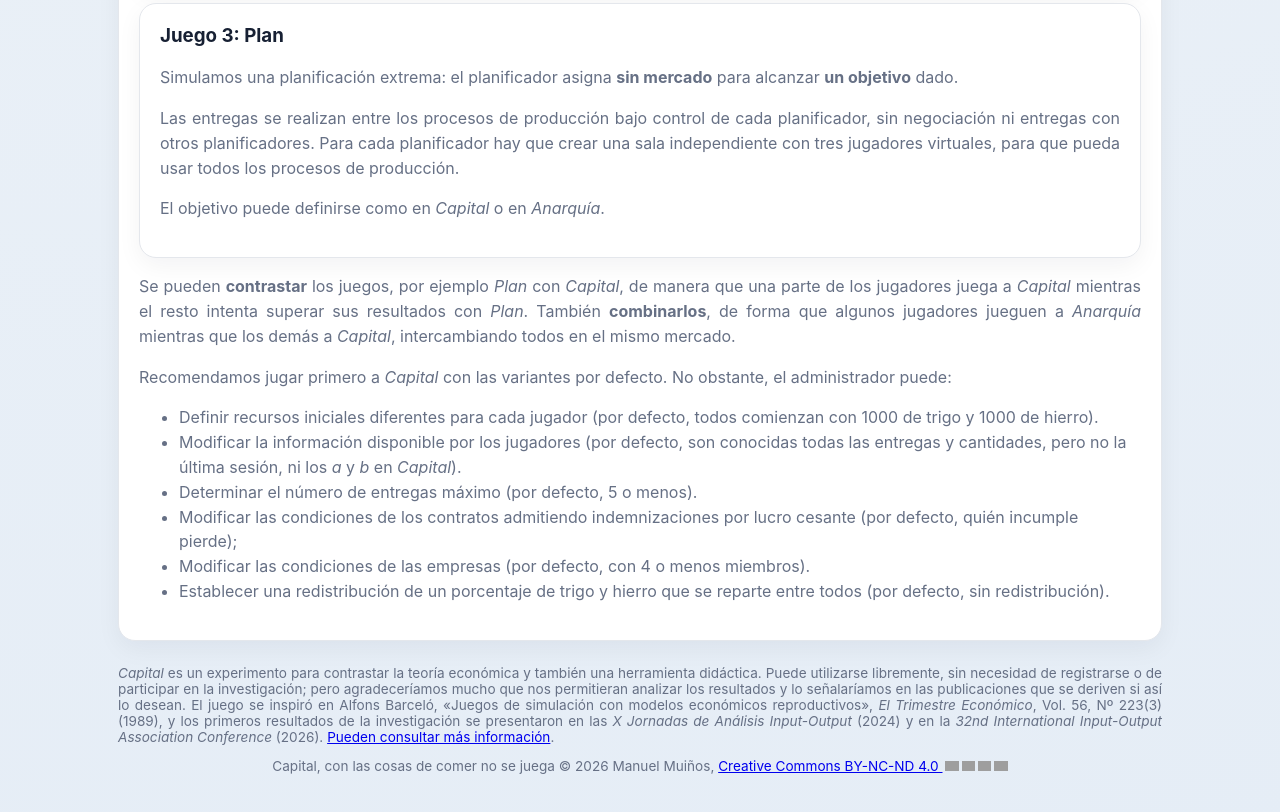
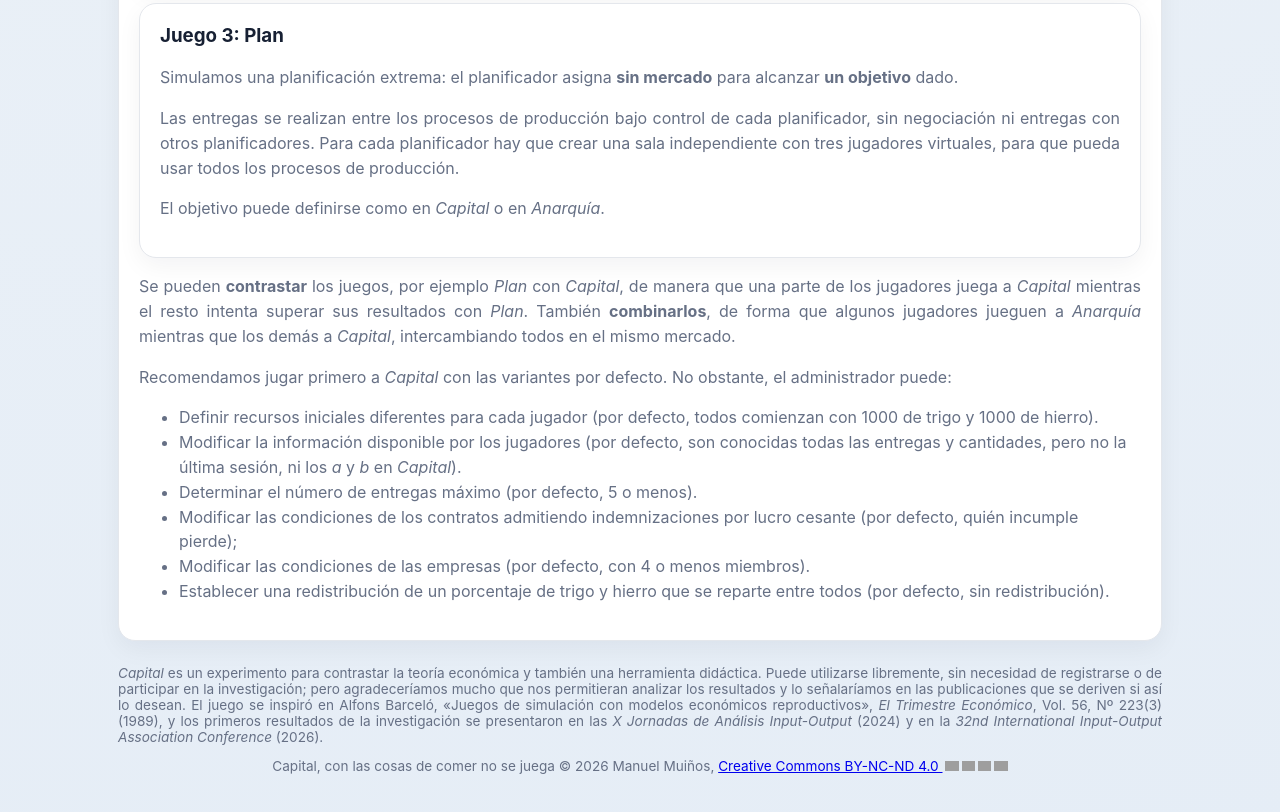
Before and after one commit to mmuinosp-hub/uab, a website: page public/index.html in a window 1280 px wide. Shown: the part 3176-3988 px from the top of the page. Drawn offline with Linux system fonts and the light colour scheme; grey boxes are pictures that could not be loaded.

Commit message:
Add files via upload

```diff
--- a/public/index.html
+++ b/public/index.html
@@ -144,7 +144,7 @@ main{max-width:1080px;margin:auto;padding:34px 18px 70px}.hero{padding:38px 30px
 
 <div class="footer">
 <p align ="Justify">
-<I>Capital</I> es un experimento para contrastar la teoría económica y también una herramienta didáctica. Puede utilizarse libremente, sin necesidad de registrarse o de participar en la investigación; pero agradeceríamos mucho que nos permitieran analizar los resultados y lo señalaríamos en las publicaciones que se deriven si así lo desean. El juego se inspiró en Alfons Barceló, «Juegos de simulación con modelos económicos reproductivos», <i>El Trimestre Económico</i>, Vol. 56, Nº 223(3) (1989), y los primeros resultados de la investigación se presentaron en las <i>X Jornadas de Análisis Input-Output</i> (2024) y en la <i>32nd International Input-Output Association Conference</i> (2026). <a href="https://sites.google.com/site/manuelmuinhospan/capital" target="_blank">Pueden consultar más información</A>.
+<I>Capital</I> es un experimento para contrastar la teoría económica y también una herramienta didáctica. Puede utilizarse libremente, sin necesidad de registrarse o de participar en la investigación; pero agradeceríamos mucho que nos permitieran analizar los resultados y lo señalaríamos en las publicaciones que se deriven si así lo desean. El juego se inspiró en Alfons Barceló, «Juegos de simulación con modelos económicos reproductivos», <i>El Trimestre Económico</i>, Vol. 56, Nº 223(3) (1989), y los primeros resultados de la investigación se presentaron en las <i>X Jornadas de Análisis Input-Output</i> (2024) y en la <i>32nd International Input-Output Association Conference</i> (2026).
 </p>
 
 Capital, con las cosas de comer no se juega © 2026 Manuel Muiños, <a href="https://creativecommons.org/licenses/by-nc-nd/4.0/" target="_blank">Creative Commons BY-NC-ND 4.0
```
Also changed, not shown: public/indexeng.html (+1 -1 lines).
